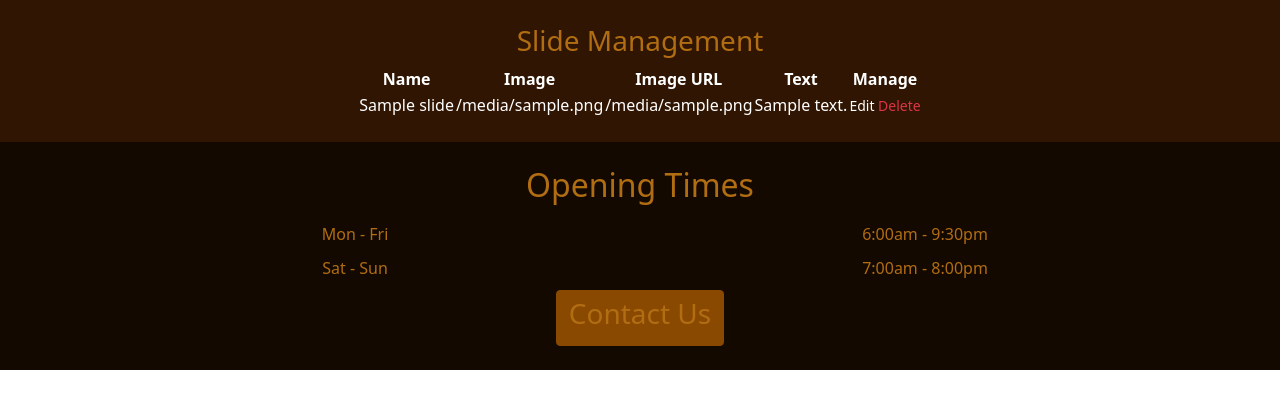
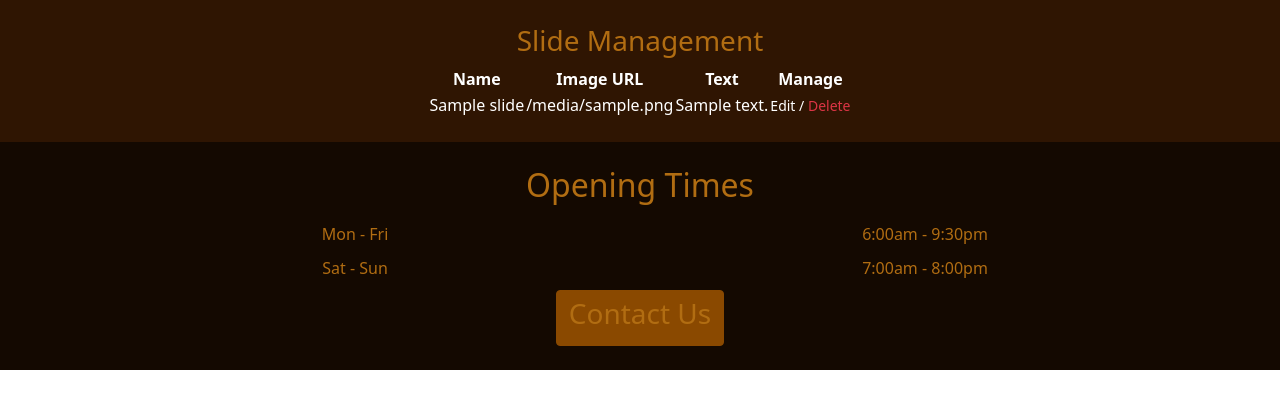
Before and after one commit to Code-Institute-Submissions/Lions, a Django app: template home/templates/home/slides.html in a window 1280 px wide. Shown: the part 56-465 px from the top of the page. Run offline with Django 3.2, Linux system fonts and the light colour scheme; the template is opened without the code that fills it: most values are stand-ins (such as "Sample title", 1, 10 or a date in 2020); some libraries are stand-ins or nearby versions.

Commit message:
updated README.md

```diff
--- a/home/templates/home/slides.html
+++ b/home/templates/home/slides.html
@@ -10,7 +10,6 @@
                         <table class="mx-auto">
                             <tr>
                                 <th>Name</th>
-                                <th>Image</th>
                                 <th>Image URL</th>
                                 <th>Text</th>
                                 <th>Manage</th>
@@ -18,12 +17,12 @@
                             {% for slide in slides %}
                                 <tr>
                                     <td>{{ slide.name }}</td>
-                                    <td>{{ slide.image }}</td>
                                     <td>{{ slide.image_url }}</td>
                                     <td>{{ slide.text }}</td>
                                     <td>
                                         <small class="ml-3">
                                             <a href="{% url 'edit_slide' slide.id %}">Edit</a>
+                                            <p class="d-inline">/</p>
                                             <a class="text-danger" href="{% url 'delete_slide' slide.id %}">Delete</a>
                                         </small>
                                     </td>
--- a/subscriptions/templates/subscriptions/categories.html
+++ b/subscriptions/templates/subscriptions/categories.html
@@ -14,6 +14,7 @@
                                 {% if request.user.is_superuser %}
                                     <small class="ml-3">
                                         <a href="{% url 'edit_category' category.id %}">Edit</a>
+                                        <p class="d-inline">/</p>
                                         <a class="text-danger" href="{% url 'delete_category' category.id %}">Delete</a>
                                     </small>
                                 {% endif %}
```
Also changed, not shown: README.md.
